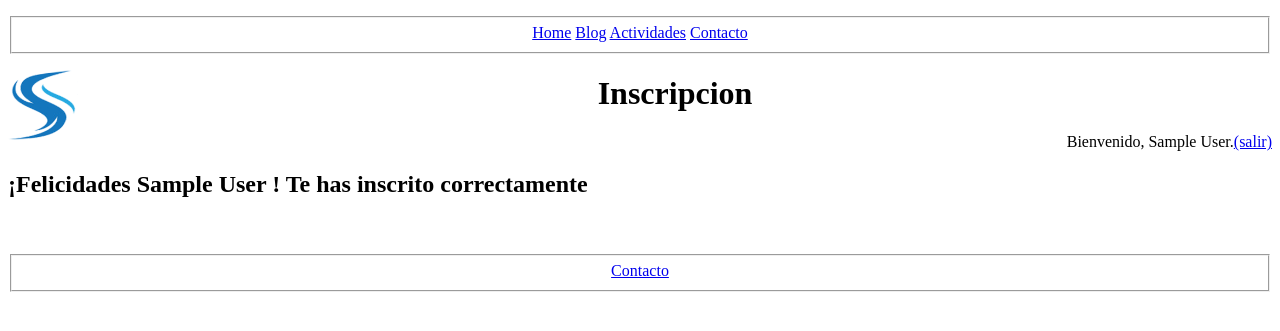
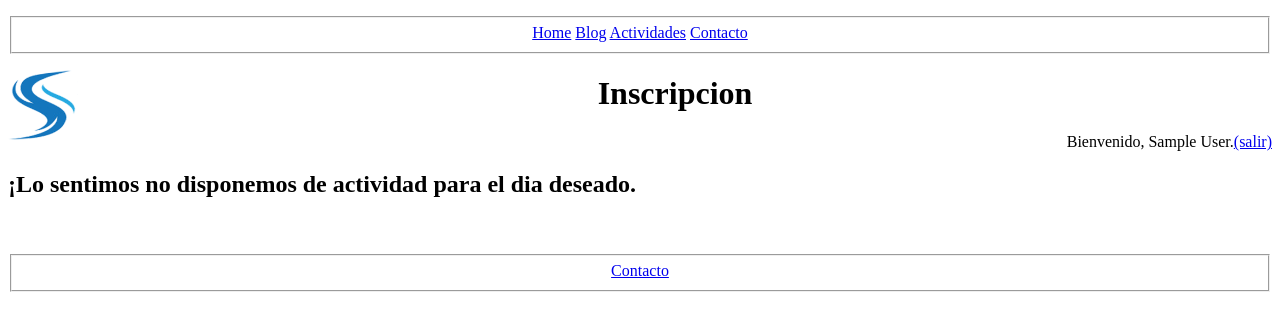
Before and after one commit to Pablovald/Practica1, a PHP site: page /Prac2/procesarInscripcion.php in a window 1280 px wide. Shown: the top 331 px of the page. Run offline with PHP 8.4, Linux system fonts and the light colour scheme; the visitor is signed in with stand-in values (Sample User, id 1).

Commit message:
Update procesarInscripcion.php

```diff
--- a/Prac2/procesarInscripcion.php
+++ b/Prac2/procesarInscripcion.php
@@ -12,10 +12,27 @@ $tituloCabecera = 'Inscripcion';
 
 $contenidoPrincipal = '';
 
+$capacidad = isset($_POST['capacidad']);
+$solicitud_dia = isset($_POST['dia']) ? $_POST['dia'] : null;
+
 if (isset($_SESSION["login"])) {
+	if(!empty($solicitud_dia)){
+		if($capacidad > 0){
+			$contenidoPrincipal .= <<<EOS
+			<h1>¡Felicidades {$_SESSION['nombre']} ! Te has inscrito correctamente</h1>
+			EOS;
+		}
+		else{
+			$contenidoPrincipal .= <<<EOS
+			<h1>Lo sentimos no quedan plazas disponibles para el dia seleccionado</h1>
+			EOS;
+		}
+	}
+	else{
 	$contenidoPrincipal .= <<<EOS
-	<h1>¡Felicidades {$_SESSION['nombre']} ! Te has inscrito correctamente</h1>
+	<h1>¡Lo sentimos no disponemos de actividad para el dia deseado.</h1>
 	EOS;
+	}
 } else {
 	//<form action="procesarInscripcion.php" method="POST"> (va debajo de EOS)
 	$contenidoPrincipal .= <<<EOS
```
